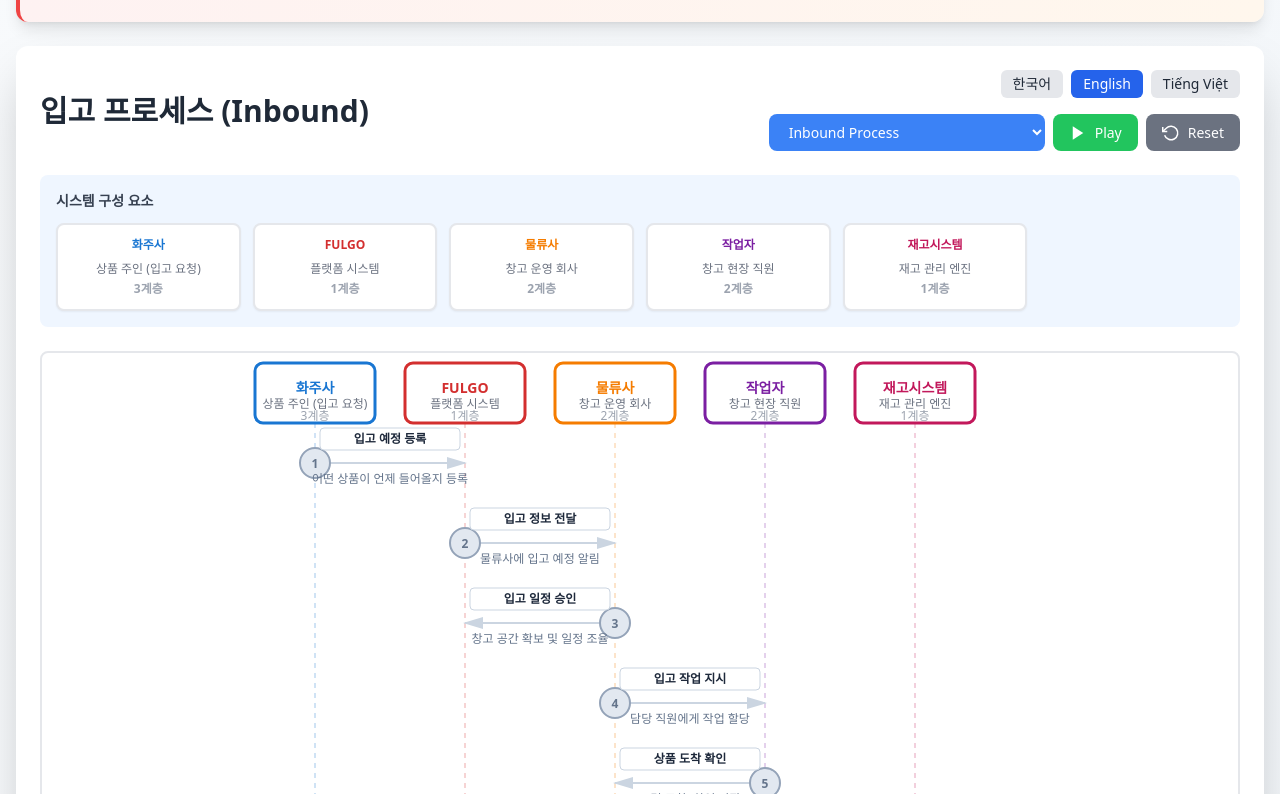
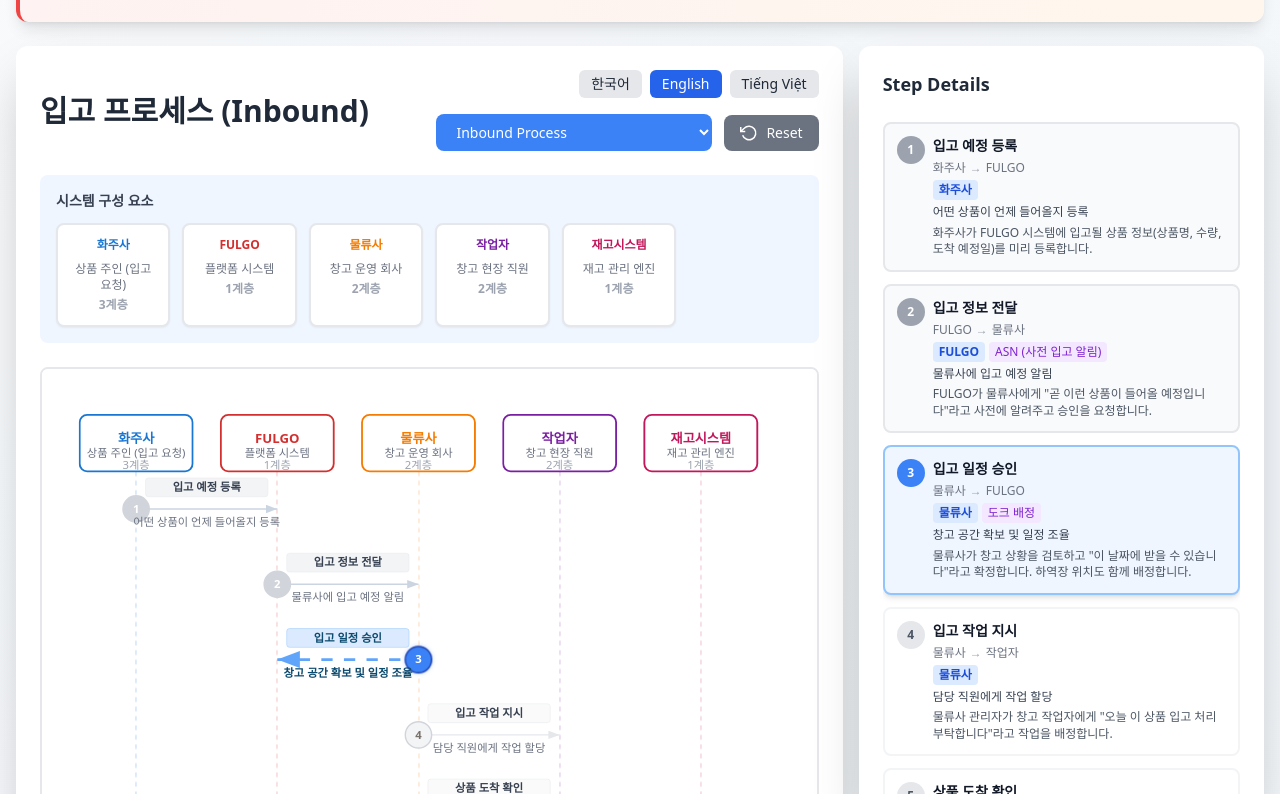
Before and after one commit to losnah-think/WMS-flow, a Next.js app: page /en in a window 1280 px wide. Shown: the part 246-1040 px from the top of the page. Built offline with nearby package versions, Linux system fonts and the light colour scheme.

Commit message:
Auto-play animation with button repositioning: removed play/pause button, maintained auto-play on flow change and reset

```diff
--- a/src/app/[locale]/page.tsx
+++ b/src/app/[locale]/page.tsx
@@ -41,7 +41,9 @@
           <HierarchyInfo flow={currentFlow} onClose={toggleInfo} />
         )}
 
-        <div className="bg-white rounded-xl shadow-2xl p-6">
+        <div className="grid grid-cols-1 lg:grid-cols-3 gap-4">
+          {/* 좌측: 다이어그램 영역 (2/3 너비) */}
+          <div className="lg:col-span-2 bg-white rounded-xl shadow-2xl p-6">
             {/* 헤더 */}
             <div className="flex flex-col md:flex-row justify-between items-start md:items-center gap-4 mb-6">
               <div>
@@ -83,8 +85,13 @@
             <ProgressStatus flow={currentFlow} activeStep={activeStep} />
           </div>
 
-        {/* 단계별 상세 설명 */}
+          {/* 우측: 단계별 상세 설명 (1/3 너비, 스크롤 가능) */}
+          <div className="lg:col-span-1">
+            <div className="bg-white rounded-xl shadow-2xl p-6 h-full sticky top-4 overflow-y-auto max-h-[calc(100vh-2rem)]">
               <StepDetails flow={currentFlow} activeStep={activeStep} />
+            </div>
+          </div>
+        </div>
       </div>
     </div>
   );
--- a/src/components/FlowControls.tsx
+++ b/src/components/FlowControls.tsx
@@ -43,7 +43,7 @@
   const t = useTranslations();
 
   return (
-    <div className="flex flex-wrap gap-2">
+    <div className="flex flex-wrap gap-3 items-center">
       <select
         value={flowType}
         onChange={(e) => onFlowTypeChange(e.target.value as FlowType)}
@@ -55,15 +55,8 @@
         <option value="storage">{t('common.flowTypes.storage')}</option>
       </select>
       <button
-        onClick={onPlayPause}
-        className="px-4 py-2 bg-green-500 text-white rounded-lg hover:bg-green-600 transition flex items-center gap-2 text-sm font-medium"
-      >
-        {isPlaying ? <PauseIcon /> : <PlayIcon />}
-        {isPlaying ? t('common.buttons.pause') : t('common.buttons.play')}
-      </button>
-      <button
         onClick={onReset}
-        className="px-4 py-2 bg-gray-500 text-white rounded-lg hover:bg-gray-600 transition flex items-center gap-2 text-sm font-medium"
+        className="px-4 py-2 bg-gray-500 text-white rounded-lg hover:bg-gray-600 transition flex items-center gap-2 text-sm font-medium whitespace-nowrap"
       >
         <ResetIcon />
         {t('common.buttons.reset')}
--- a/src/components/FlowDiagram.tsx
+++ b/src/components/FlowDiagram.tsx
@@ -11,6 +11,10 @@
 }
 
 export const FlowDiagram: React.FC<FlowDiagramProps> = ({ flow, activeStep, getActorPosition }) => {
+  // OMS와 WMS 그룹 분류
+  const omsActors = flow.actors.filter(a => a.layer === 'OMS');
+  const wmsActors = flow.actors.filter(a => a.layer === 'WMS');
+
   return (
     <div className="overflow-x-auto border-2 border-gray-200 rounded-lg bg-white">
       <style>{`
@@ -25,10 +29,10 @@
 
         @keyframes pulseGlow {
           0%, 100% {
-            filter: drop-shadow(0 0 2px rgba(59, 130, 246, 0.5));
+            filter: drop-shadow(0 0 2px rgba(59, 130, 246, 0.3));
           }
           50% {
-            filter: drop-shadow(0 0 8px rgba(59, 130, 246, 0.8));
+            filter: drop-shadow(0 0 6px rgba(59, 130, 246, 0.5));
           }
         }
 
@@ -39,6 +43,13 @@
         .step-circle-active {
           animation: pulseGlow 1.5s ease-in-out infinite;
         }
+
+        .svg-header {
+          position: sticky;
+          top: 0;
+          background: white;
+          z-index: 10;
+        }
       `}</style>
       <svg
         width="100%"
@@ -46,6 +57,52 @@
         viewBox={`0 0 ${flow.actors.length * 150 + 100} ${flow.steps.length * 80 + 200}`}
         className="min-w-[800px]"
       >
+        {/* OMS/WMS 배경 */}
+        {omsActors.length > 0 && (
+          <rect
+            x="0"
+            y="70"
+            width={(omsActors.length * 150 + 50)}
+            height={flow.steps.length * 80 + 130}
+            fill="#f0f9ff"
+            opacity="0.3"
+          />
+        )}
+        {wmsActors.length > 0 && (
+          <rect
+            x={omsActors.length * 150 + 50}
+            y="70"
+            width={wmsActors.length * 150 + 50}
+            height={flow.steps.length * 80 + 130}
+            fill="#f5f3ff"
+            opacity="0.3"
+          />
+        )}
+
+        {/* OMS/WMS 라벨 */}
+        {omsActors.length > 0 && (
+          <text
+            x={omsActors.length * 75 + 20}
+            y="90"
+            className="text-sm font-bold"
+            fill="#0369a1"
+            opacity="0.5"
+          >
+            OMS
+          </text>
+        )}
+        {wmsActors.length > 0 && (
+          <text
+            x={omsActors.length * 150 + 60}
+            y="90"
+            className="text-sm font-bold"
+            fill="#7c3aed"
+            opacity="0.5"
+          >
+            WMS
+          </text>
+        )}
+
         {/* 액터 헤더 */}
         {flow.actors.map((actor, idx) => {
           const x = idx * 150 + 100;
@@ -60,7 +117,7 @@
                 stroke={actor.color}
                 strokeWidth="2"
                 strokeDasharray="5 5"
-                opacity="0.2"
+                opacity="0.15"
               />
 
               {/* 액터 박스 */}
@@ -72,7 +129,7 @@
                 rx="8"
                 fill="white"
                 stroke={actor.color}
-                strokeWidth="3"
+                strokeWidth="2"
               />
 
               {/* 이름 */}
@@ -123,14 +180,14 @@
 
           return (
             <g key={idx}>
-              {/* 화살표 선 - 활성화된 경우 애니메이션 적용 */}
+              {/* 화살표 선 - 강조 낮춤 */}
               <line
                 x1={fromX}
                 y1={y}
                 x2={toX}
                 y2={y}
-                stroke={isActive ? '#3b82f6' : isPassed ? '#94a3b8' : '#cbd5e1'}
-                strokeWidth={isActive ? 4 : 2}
+                stroke={isActive ? '#60a5fa' : isPassed ? '#cbd5e1' : '#e5e7eb'}
+                strokeWidth={isActive ? 3 : 1.5}
                 markerEnd={`url(#arrow-${isActive ? 'active' : isPassed ? 'passed' : 'default'})`}
                 strokeDasharray={isActive ? '12 12' : 'none'}
                 className={isActive ? 'flow-line-active' : ''}
@@ -143,10 +200,10 @@
               <circle
                 cx={fromX}
                 cy={y}
-                r="15"
-                fill={isActive ? '#3b82f6' : isPassed ? '#94a3b8' : '#e2e8f0'}
-                stroke={isActive ? '#1e40af' : '#94a3b8'}
-                strokeWidth="2"
+                r="14"
+                fill={isActive ? '#3b82f6' : isPassed ? '#d1d5db' : '#f3f4f6'}
+                stroke={isActive ? '#1e40af' : '#d1d5db'}
+                strokeWidth="1.5"
                 className={isActive ? 'step-circle-active' : ''}
                 style={{
                   transition: 'fill 0.3s, stroke 0.3s',
@@ -154,34 +211,34 @@
               />
               <text
                 x={fromX}
-                y={y + 5}
+                y={y + 4}
                 textAnchor="middle"
-                className="text-xs font-bold"
-                fill={isActive || isPassed ? '#fff' : '#64748b'}
+                className="text-xs font-semibold"
+                fill={isActive || isPassed ? '#fff' : '#78716c'}
               >
                 {idx + 1}
               </text>
 
               {/* 라벨 (상단) */}
               <rect
-                x={labelX - 70}
-                y={y - 35}
-                width="140"
-                height="22"
-                rx="4"
-                fill={isActive ? '#3b82f6' : isPassed ? '#e2e8f0' : '#fff'}
-                stroke={isActive ? '#1e40af' : '#cbd5e1'}
-                strokeWidth="1"
+                x={labelX - 65}
+                y={y - 33}
+                width="130"
+                height="20"
+                rx="3"
+                fill={isActive ? '#dbeafe' : isPassed ? '#f3f4f6' : '#fafafa'}
+                stroke={isActive ? '#93c5fd' : '#e5e7eb'}
+                strokeWidth="0.5"
                 style={{
                   transition: 'fill 0.3s, stroke 0.3s',
                 }}
               />
               <text
                 x={labelX}
-                y={y - 20}
+                y={y - 19}
                 textAnchor="middle"
-                className="text-xs font-bold"
-                fill={isActive ? '#fff' : '#1e293b'}
+                className="text-xs font-semibold"
+                fill={isActive ? '#0c4a6e' : '#374151'}
               >
                 {step.label}
               </text>
@@ -189,11 +246,11 @@
               {/* 설명 (하단) */}
               <text
                 x={labelX}
-                y={y + 20}
+                y={y + 18}
                 textAnchor="middle"
                 className="text-xs"
-                fill={isActive ? '#3b82f6' : '#64748b'}
-                fontWeight={isActive ? 'bold' : 'normal'}
+                fill={isActive ? '#0c4a6e' : '#6b7280'}
+                fontWeight={isActive ? '600' : '400'}
               >
                 {step.desc}
               </text>
@@ -201,16 +258,16 @@
           );
         })}
 
-        {/* 화살표 마커 정의 */}
+        {/* 화살표 마커 정의 - 약화됨 */}
         <defs>
-          <marker id="arrow-default" markerWidth="10" markerHeight="10" refX="9" refY="3" orient="auto">
-            <polygon points="0 0, 10 3, 0 6" fill="#cbd5e1" />
+          <marker id="arrow-default" markerWidth="8" markerHeight="8" refX="8" refY="3" orient="auto">
+            <polygon points="0 0, 8 3, 0 6" fill="#e5e7eb" />
           </marker>
-          <marker id="arrow-passed" markerWidth="10" markerHeight="10" refX="9" refY="3" orient="auto">
-            <polygon points="0 0, 10 3, 0 6" fill="#94a3b8" />
+          <marker id="arrow-passed" markerWidth="8" markerHeight="8" refX="8" refY="3" orient="auto">
+            <polygon points="0 0, 8 3, 0 6" fill="#cbd5e1" />
           </marker>
-          <marker id="arrow-active" markerWidth="10" markerHeight="10" refX="9" refY="3" orient="auto">
-            <polygon points="0 0, 10 3, 0 6" fill="#3b82f6" />
+          <marker id="arrow-active" markerWidth="8" markerHeight="8" refX="8" refY="3" orient="auto">
+            <polygon points="0 0, 8 3, 0 6" fill="#60a5fa" />
           </marker>
         </defs>
       </svg>
--- a/src/components/StepDetails.tsx
+++ b/src/components/StepDetails.tsx
@@ -14,20 +14,24 @@
   const t = useTranslations();
 
   return (
-    <div className="bg-white rounded-xl shadow-lg p-6 mt-6">
-      <h2 className="text-xl font-bold text-gray-800 mb-4">단계별 상세 설명</h2>
-      <div className="space-y-3">
+    <div>
+      <h2 className="text-lg font-bold text-gray-800 mb-4 sticky top-0 bg-white pb-2">
+        {t('stepDetails.title')}
+      </h2>
+      <div className="space-y-3 overflow-y-auto">
         {flow.steps.map((step, idx) => (
           <div
             key={idx}
-            className={`p-4 rounded-lg border-2 transition-all ${
+            className={`p-3 rounded-lg border-2 transition-all ${
               activeStep === idx
-                ? 'bg-blue-50 border-blue-400 shadow-md'
-                : 'bg-gray-50 border-gray-200'
+                ? 'bg-blue-50 border-blue-300 shadow-md'
+                : activeStep > idx
+                ? 'bg-gray-50 border-gray-200'
+                : 'bg-white border-gray-100'
             }`}
           >
-            <div className="flex items-start gap-3">
-              <div className={`flex-shrink-0 w-8 h-8 rounded-full flex items-center justify-center font-bold text-sm ${
+            <div className="flex items-start gap-2">
+              <div className={`flex-shrink-0 w-7 h-7 rounded-full flex items-center justify-center font-semibold text-xs ${
                 activeStep === idx
                   ? 'bg-blue-500 text-white'
                   : activeStep > idx
@@ -36,25 +40,33 @@
               }`}>
                 {idx + 1}
               </div>
-              <div className="flex-1">
-                <div className="flex items-center gap-2 mb-1 flex-wrap">
-                  <h3 className="font-bold text-gray-900">{step.label}</h3>
-                  <span className="text-xs text-gray-500 bg-gray-200 px-2 py-1 rounded">
+              <div className="flex-1 min-w-0">
+                <h3 className="font-semibold text-sm text-gray-900 mb-1 break-words">
+                  {step.label}
+                </h3>
+                <div className="space-y-1">
+                  <div className="text-xs text-gray-500">
                     {flow.actors.find(a => a.id === step.from)?.name}
-                    {' → '}
+                    <span className="text-gray-400 mx-1">→</span>
                     {flow.actors.find(a => a.id === step.to)?.name}
-                  </span>
-                  <span className="text-xs text-blue-600 bg-blue-100 px-2 py-1 rounded font-semibold">
-                    {step.actor}
-                  </span>
-                  {step.term && (
-                    <span className="text-xs text-purple-600 bg-purple-100 px-2 py-1 rounded">
-                      {step.term}
+                  </div>
+                  <div className="flex flex-wrap gap-1">
+                    <span className="text-xs text-blue-700 bg-blue-100 px-1.5 py-0.5 rounded font-semibold whitespace-nowrap">
+                      {step.actor}
                     </span>
-                  )}
+                    {step.term && (
+                      <span className="text-xs text-purple-700 bg-purple-100 px-1.5 py-0.5 rounded whitespace-nowrap">
+                        {step.term}
+                      </span>
+                    )}
+                  </div>
+                  <p className="text-xs text-gray-700 mt-1 break-words leading-snug">
+                    {step.desc}
+                  </p>
+                  <p className="text-xs text-gray-600 break-words leading-snug">
+                    {step.detail}
+                  </p>
                 </div>
-                <p className="text-sm text-gray-600 mb-1">{step.desc}</p>
-                <p className="text-sm text-gray-700">{step.detail}</p>
               </div>
             </div>
           </div>
--- a/src/hooks/useFlowController.ts
+++ b/src/hooks/useFlowController.ts
@@ -7,7 +7,7 @@
 
 export const useFlowController = (initialFlowType: FlowType = 'inbound') => {
   const [flowType, setFlowType] = useState<FlowType>(initialFlowType);
-  const [isPlaying, setIsPlaying] = useState(false);
+  const [isPlaying, setIsPlaying] = useState(true);
   const [activeStep, setActiveStep] = useState(-1);
   const [showInfo, setShowInfo] = useState(true);
 
@@ -30,7 +30,7 @@
   const handleFlowTypeChange = (newFlowType: FlowType) => {
     setFlowType(newFlowType);
     setActiveStep(-1);
-    setIsPlaying(false);
+    // 플로우 타입 변경 후에도 자동 재생 계속
   };
 
   const handlePlayPause = () => {
@@ -39,7 +39,7 @@
 
   const handleReset = () => {
     setActiveStep(-1);
-    setIsPlaying(false);
+    // 초기화 후에도 자동 재생 계속
   };
 
   const toggleInfo = () => {
```
Lines whose indentation alone changed are shown as unchanged.
